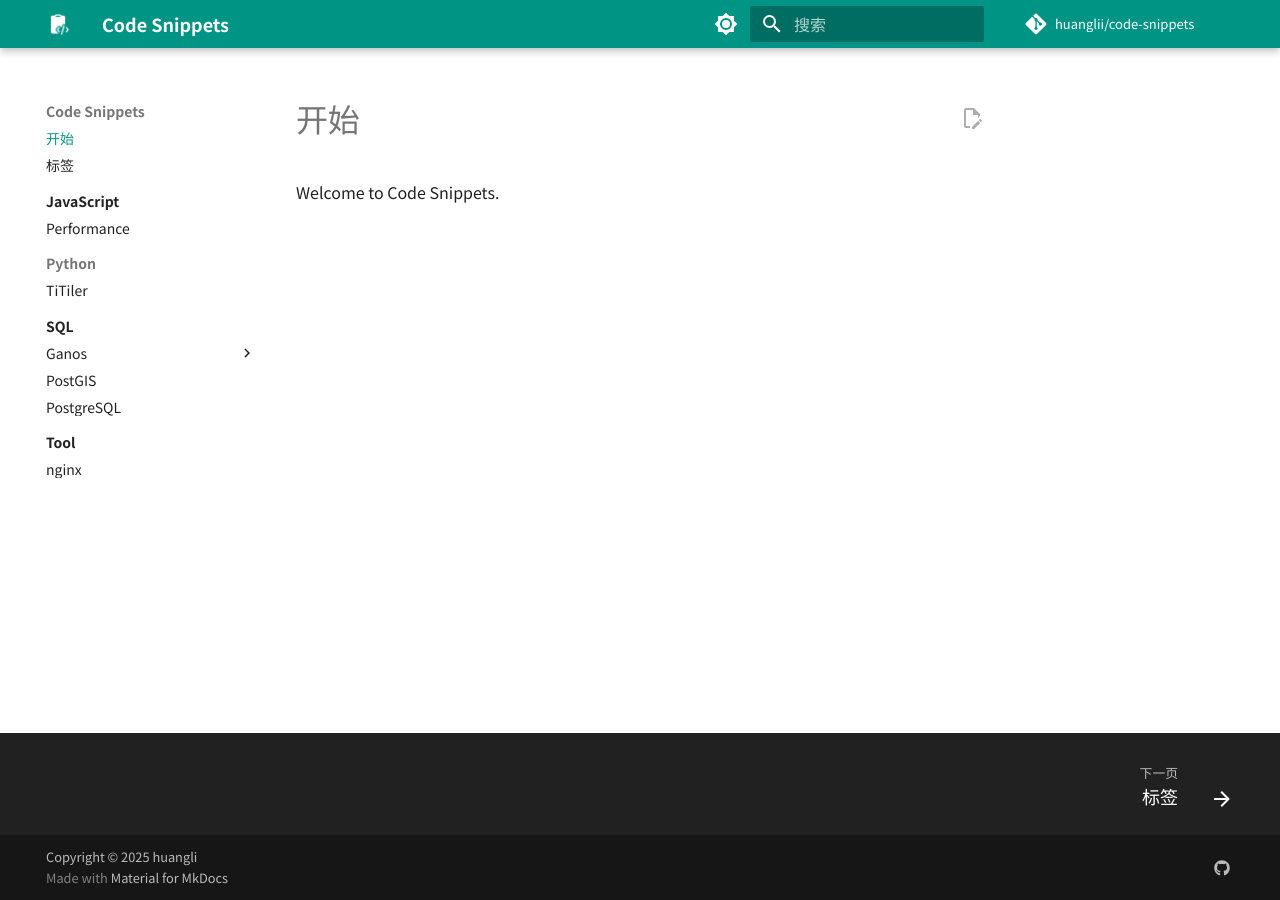
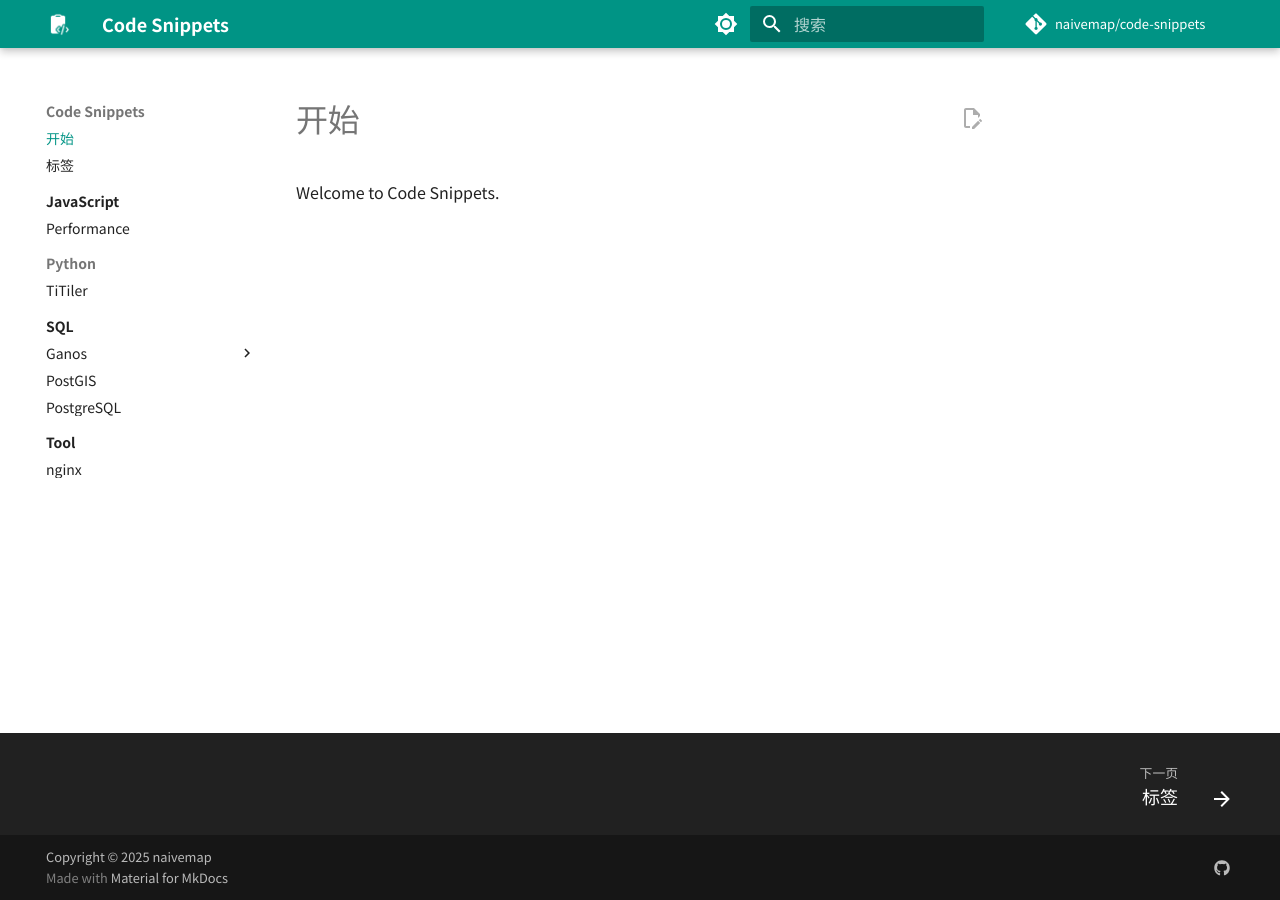
Before and after one commit to naivemap/code-snippets, an MkDocs documentation site: the page built from docs/index.md, in a window 1280 px wide. Built offline with MkDocs 1.6.1 and Material for MkDocs 9.7.7, drawn with Linux system fonts in a browser that asks for light colours; comment, search, counter and statistics services are not loaded.

Commit message:
Update mkdocs.yml

```diff
--- a/mkdocs.yml
+++ b/mkdocs.yml
@@ -1,12 +1,12 @@
 site_name: Code Snippets
 
 # Repository
-repo_name: huanglii/code-snippets
-repo_url: https://github.com/huanglii/code-snippets
+repo_name: naivemap/code-snippets
+repo_url: https://github.com/naivemap/code-snippets
 edit_uri: edit/main/docs/
 
 # Copyright
-copyright: Copyright &copy; 2025 huangli
+copyright: Copyright &copy; 2025 naivemap
 
 theme:
   name: material
@@ -83,7 +83,7 @@ extra_javascript:
 extra:
   social:
     - icon: fontawesome/brands/github
-      link: https://github.com/huanglii
+      link: https://github.com/naivemap
   # generator: false
   tags:
     CSS: css
```
